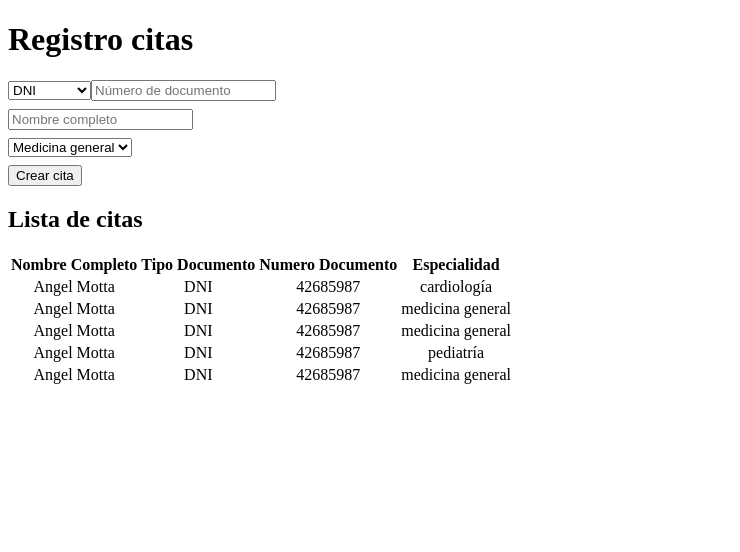
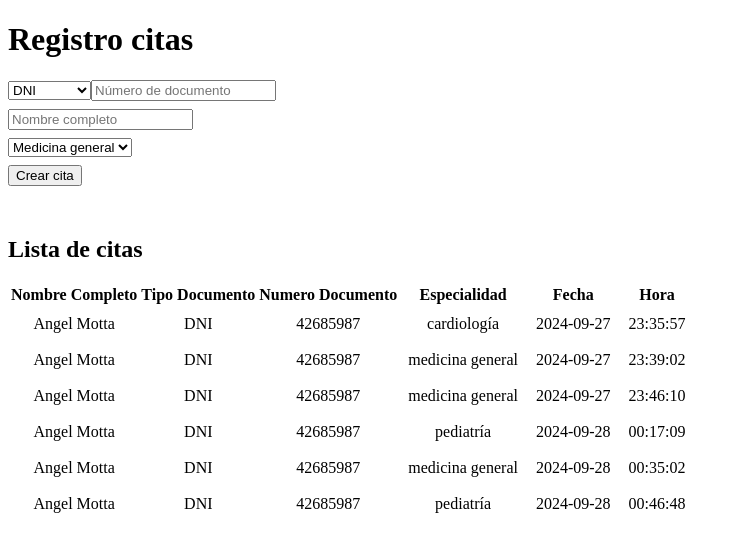
Before and after one commit to angelmotta/app-citas-challenge-sl, a React (Vite) app in the folder webapp_citas/: page / in a window 1280 px wide. Shown: the top 552 px of the page, without its empty margins (0-740 px from the left). Built offline with nearby package versions, Linux system fonts and the light colour scheme; data requests are answered from the project's data file.

Commit message:
feat: add fecha y hora

```diff
--- a/webapp_citas/database.json
+++ b/webapp_citas/database.json
@@ -39,6 +39,14 @@
       "nombreCompleto": "Angel Motta",
       "especialidad": "medicina general",
       "fechaHora": "2024-09-28T00:35:02.947Z"
+    },
+    {
+      "id": "105e",
+      "tipoDocumento": "DNI",
+      "numDocumento": "42685987",
+      "nombreCompleto": "Angel Motta",
+      "especialidad": "pediatría",
+      "fechaHora": "2024-09-28T00:46:48.081Z"
     }
   ]
 }
--- a/webapp_citas/src/App.css
+++ b/webapp_citas/src/App.css
@@ -14,4 +14,9 @@
 /* Align each column of my table */
 td {
     text-align: center;
+    padding: 0.5rem;
 }
+
+.container-list-citas {
+    margin-top: 50px;
+}
--- a/webapp_citas/src/App.tsx
+++ b/webapp_citas/src/App.tsx
@@ -31,7 +31,7 @@ function App() {
                 <h1>Registro citas</h1>
                 <RequestCitaForm fetchCitas={fetchCitas} />
             </div>
-            <div>
+            <div className="container-list-citas">
                 <h2>Lista de citas</h2>
                 <table>
                     <thead>
@@ -40,6 +40,8 @@ function App() {
                             <th>Tipo Documento</th>
                             <th>Numero Documento</th>
                             <th>Especialidad</th>
+                            <th>Fecha</th>
+                            <th>Hora</th>
                         </tr>
                     </thead>
                     <tbody>
@@ -49,6 +51,10 @@ function App() {
                                 <td>{cita.tipoDocumento}</td>
                                 <td>{cita.numDocumento}</td>
                                 <td>{cita.especialidad}</td>
+                                <td>{cita.fechaHora.split("T")[0]}</td>
+                                <td>
+                                    {cita.fechaHora.split("T")[1].split(".")[0]}
+                                </td>
                             </tr>
                         ))}
                     </tbody>
```
